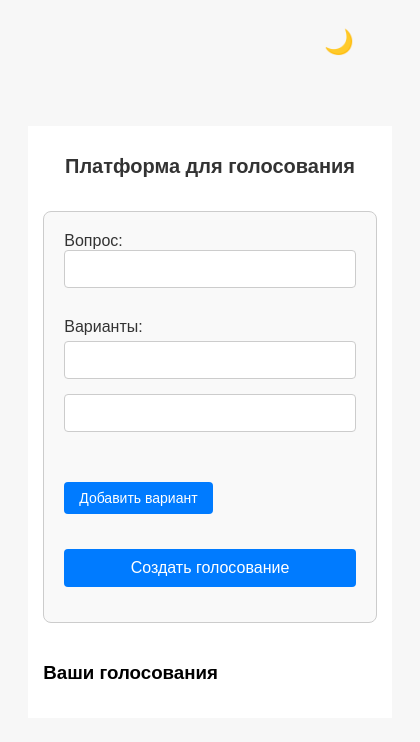
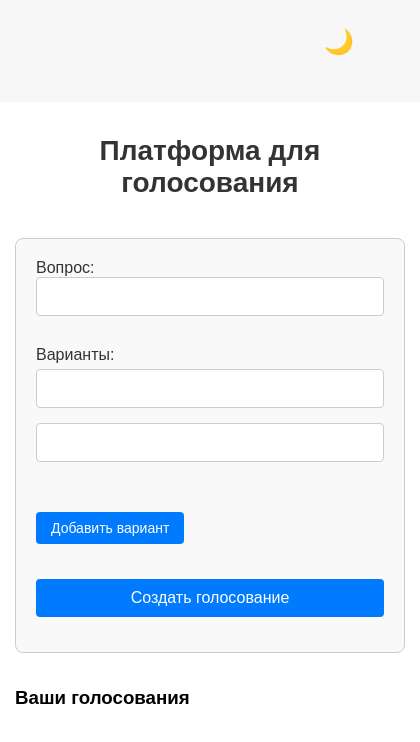
Before and after one commit to RackeyHacker/private, a React app: page / in a window 390 px wide. Shown: the top 742 px of the page, 420 px wide, since content can reach past the window. Built offline with nearby package versions, Linux system fonts and the light colour scheme.

Commit message:
Update App.css

```diff
--- a/src/App.css
+++ b/src/App.css
@@ -245,3 +245,28 @@ body.dark .theme-toggle {
     width: 100%;
   }
 }
+
+@media (max-width: 1024px) {
+  .header {
+    font-size: 28px;
+  }
+
+  .poll-card {
+    max-width: 300px;
+  }
+
+  input[type="text"],
+  button {
+    font-size: 15px;
+  }
+}
+
+@media (max-width: 1366px) {
+  .content {
+    gap: 15px;
+  }
+
+  .poll-card {
+    max-width: 320px;
+  }
+}
```
